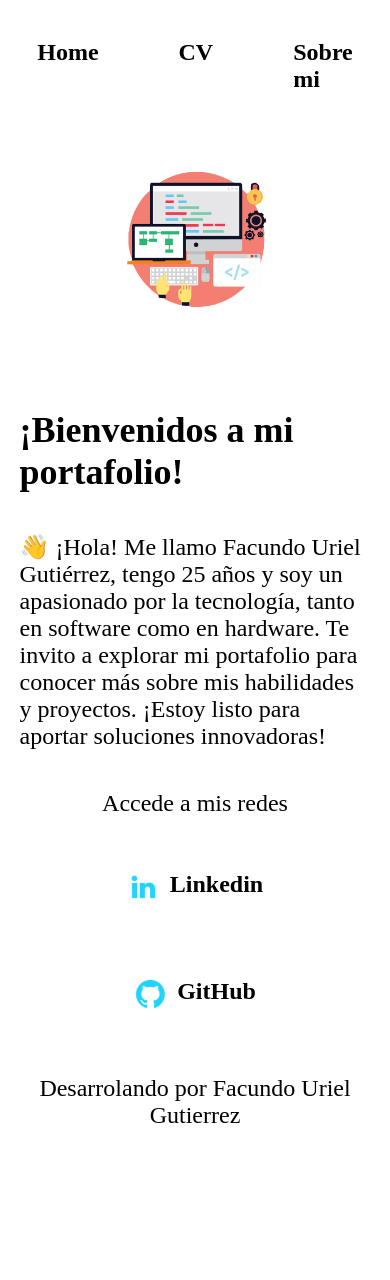
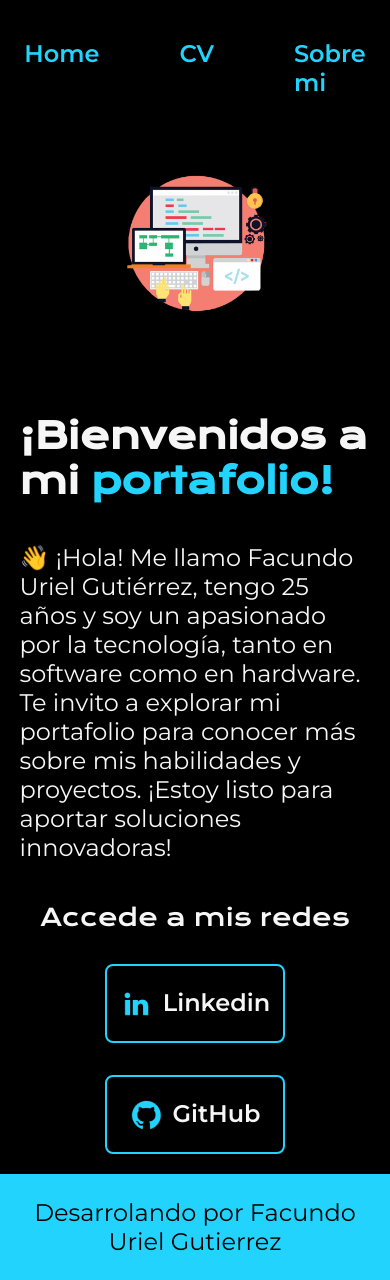
Before and after one commit to tierrezzz/Portafolio, a plain HTML site: page index.html in a window 390 px wide. Before the commit the page ends 1153 px from the top, so only its background shows below. Drawn offline with nearby package versions, Linux system fonts and the light colour scheme.

Commit message:
solucionando problemas de merge

```diff
--- a/styles/style.css
+++ b/styles/style.css
@@ -1,4 +1,3 @@
-<<<<<<< HEAD
 @import url('https://fonts.googleapis.com/css2?family=Krona+One&family=Montserrat:ital,wght@0,100..900;1,100..900&display=swap');
 
 :root
@@ -157,166 +156,4 @@ body {
     {
         width: auto;
     }
-
-=======
-@import url('https://fonts.googleapis.com/css2?family=Krona+One&family=Montserrat:ital,wght@0,100..900;1,100..900&display=swap');
-
-:root
-{
-    --color-primario: #000000;
-    --color-secundario: #f6f6f6;
-    --color-terciario: #22D4FD;
-    --color-hover: #272727;
-
-    --fuente-montserrat: 'Montserrat',  sans serif;
-    --fuente-krona: 'Krona One', snas serif;
 }
-*{
-    padding: 0;
-    margin: 0;
-}
-
-body {
-    background-color: var(--color-primario);
-    color:var(--color-secundario);
-    box-sizing: border-box;
-}
-
-.header
-{
-    padding: 2% 0% 0% 15%;
-}
-
-.header_menu
-{
-    display: flex;
-    gap: 80px;
-}
-
-.header_menu_link
-{
-    font-family: var(--fuente-montserrat);
-    font-size: 1.5rem;
-    font-weight: 600;
-    color: var(--color-terciario);
-    text-decoration: none;
-}
-
-.presentacion
-{
-    display: flex;
-    align-items:center;
-    padding: 6% 15%;
-    justify-content: space-between;
-    gap: 82px;
-}
-
-.presentacion_contenido
-{
-    width: 50%;
-    display: flex;
-    flex-direction: column;
-    gap: 40px;
-}
-
-.presentacion_contenido_titulo
-{
-    font-size: 2.25rem;
-    font-family: var(--fuente-krona);
-}
-
-.titulo-destaque {
-    color: var(--color-terciario);
-}
-.presentacion_contenido_texto
-{
-    font-family: var(--fuente-montserrat);
-    font-size: 1.5rem;
-}
-
-.presentacion_enlaces
-{
-    display: flex;
-    align-items: center;
-    justify-content: space-between;
-    flex-direction: column;
-    gap: 32px;
-}
-
-.presentacion_enlaces_link
-{
-    width: 50%;
-    text-align: center;
-    padding: 21.5px 0;
-    border-radius: 8px;
-    font-family: var(--fuente-montserrat);
-    font-size: 1.5rem;
-    font-weight: 600;
-    text-decoration: none;
-    color: var(--color-secundario);
-    border: 2px solid var(--color-terciario);
-    display: flex;
-    justify-content: center;
-    gap: 10px;
-}
-.presentacion_enlaces_subtitulo
-{
-    font-family: var(--fuente-krona);
-    font-size: 1.5rem;
-    font-weight: 400;
-}
-
-.presentacion_enlaces_link:hover
-{
-    background-color: var(--color-hover);
-}
-
-.presentacion_img
-{
-    width: 40%;
-}
-
-.presentacion_imagen_home
-{
-    width: 50%;
-}
-.footer
-{
-    background-color: var(--color-terciario);
-    padding: 24px;
-    color: var(--color-primario);
-    text-align: center;
-    font-family: var(--fuente-montserrat);
-    font-size: 1.5rem;
-    font-weight: 400;
-}
-
-.img-pequena {
-        width: 488px;
-        height: 550px;
-        object-fit: cover;
-
-  }
-
-  @media (max-width: 1200px )
-  {
-    .header
-    {
-        padding: 10%;
-    }
-    .header_menu
-    {
-       justify-content: center;
-    }
-    .presentacion
-    {
-        flex-direction: column-reverse;
-        padding: 5%;
-    }
-    .presentacion_contenido
-    {
-        width: auto;
-    }
-
->>>>>>> e3c4a80 (Actualizacion)
-  }
```
